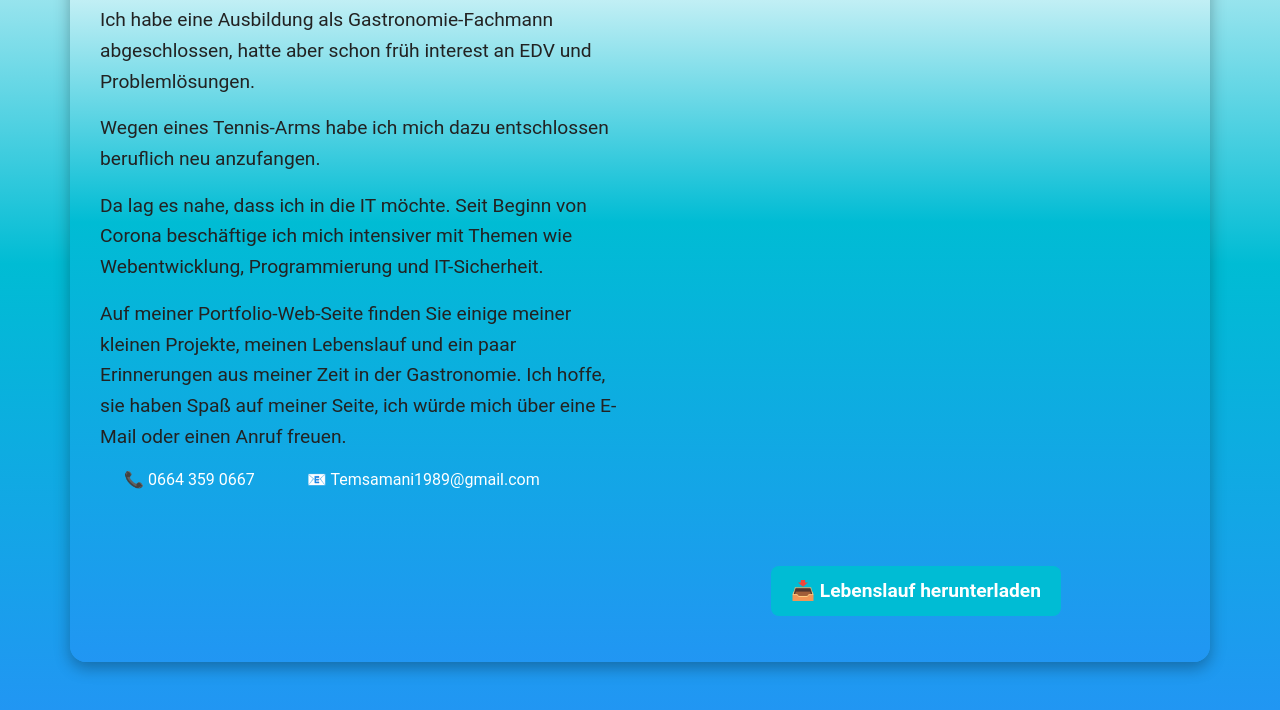
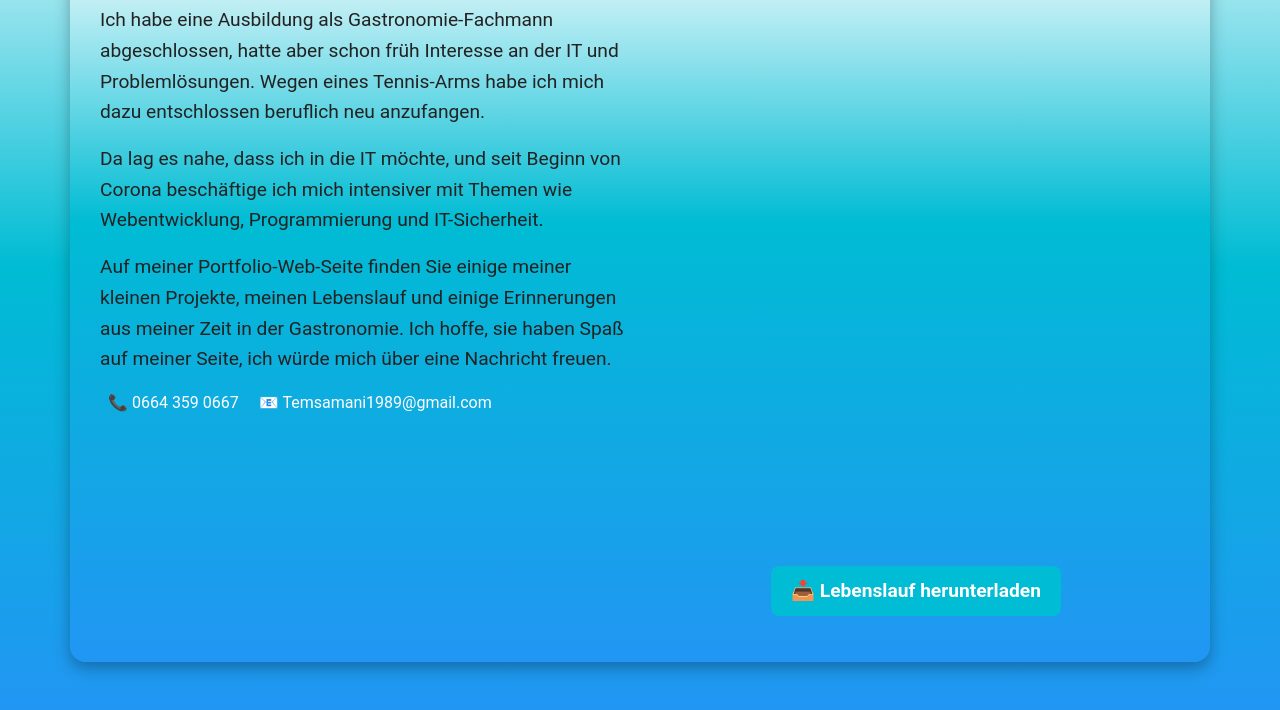
Before and after one commit to KarimIdontKnow/My-Portfolio, a plain HTML site: page index.html in a window 1280 px wide. Shown: the part 182-892 px from the top of the page. Drawn offline with nearby package versions, Linux system fonts and the light colour scheme.

Commit message:
Add files via upload

```diff
--- a/index.html
+++ b/index.html
@@ -46,20 +46,17 @@
     <div class="row">
         <div class="col-md-6">
             <h2>Über mich</h2>
-            <p>Ich habe eine Ausbildung als Gastronomie-Fachmann abgeschlossen, hatte aber schon früh interest an EDV und Problemlösungen.</p>
-            <p>Wegen eines Tennis-Arms habe ich mich dazu entschlossen beruflich neu anzufangen.</p>
-            <p>Da lag es nahe, dass ich in die IT möchte.
-                Seit Beginn von Corona beschäftige ich mich intensiver mit Themen wie Webentwicklung,
-                Programmierung und IT-Sicherheit.
-            </p>
-            <p> Auf meiner Portfolio-Web-Seite finden Sie einige meiner kleinen Projekte, meinen Lebenslauf und ein paar Erinnerungen aus meiner Zeit in der Gastronomie.
-                Ich hoffe, sie haben Spaß auf meiner Seite, ich würde mich über eine E-Mail oder einen Anruf freuen.</p>
+            <p>Ich habe eine Ausbildung als Gastronomie-Fachmann abgeschlossen, hatte aber schon früh Interesse an der IT und Problemlösungen.
+            Wegen eines Tennis-Arms habe ich mich dazu entschlossen beruflich neu anzufangen.</p>
+            <p>Da lag es nahe, dass ich in die IT möchte, und seit Beginn von Corona beschäftige ich mich intensiver mit Themen wie Webentwicklung,
+                Programmierung und IT-Sicherheit.</p>
+            <p> Auf meiner Portfolio-Web-Seite finden Sie einige meiner kleinen Projekte, meinen Lebenslauf und einige Erinnerungen aus meiner Zeit in der Gastronomie.
+                Ich hoffe, sie haben Spaß auf meiner Seite, ich würde mich über eine Nachricht freuen.</p>
             <div class="flex gap-4">
-                <a href="tel:06643590667" class="px-4 py-2 bg-blue-500 text-white rounded-lg hover:bg-blue-600">
+                <a href="tel:06643590667" class="px-2 text-white">
                     📞 0664 359 0667
                 </a>
-
-                <a href="mailto:Temsamani1989@gmail.com" class="px-4 py-2 bg-green-500 text-white rounded-lg hover:bg-green-600">
+                <a href="mailto:Temsamani1989@gmail.com" class="px-2 text-white">
                     📧 Temsamani1989@gmail.com
                 </a>
             </div>
```
